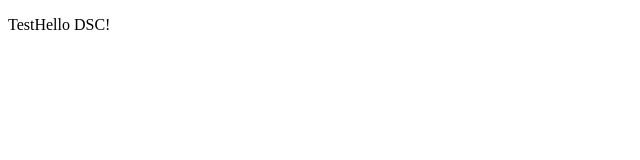
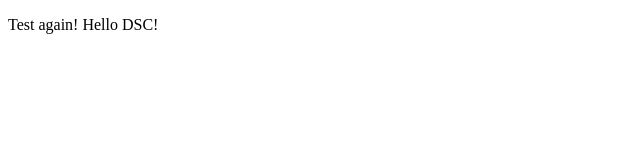
Before and after one commit to Stevens-DSC/crystal, a Next.js app: page / in a window 1280 px wide. Shown: the top 160 px of the page, without its empty margins (0-640 px from the left). Built offline with nearby package versions, Linux system fonts and the light colour scheme.

Commit message:
edited index

```diff
--- a/pages/index.js
+++ b/pages/index.js
@@ -3,6 +3,6 @@
 
 export default () => (
   <div>
-    <p>TestHello DSC!</p>
+    <p>Test again! Hello DSC!</p>
   </div>
 )
```
